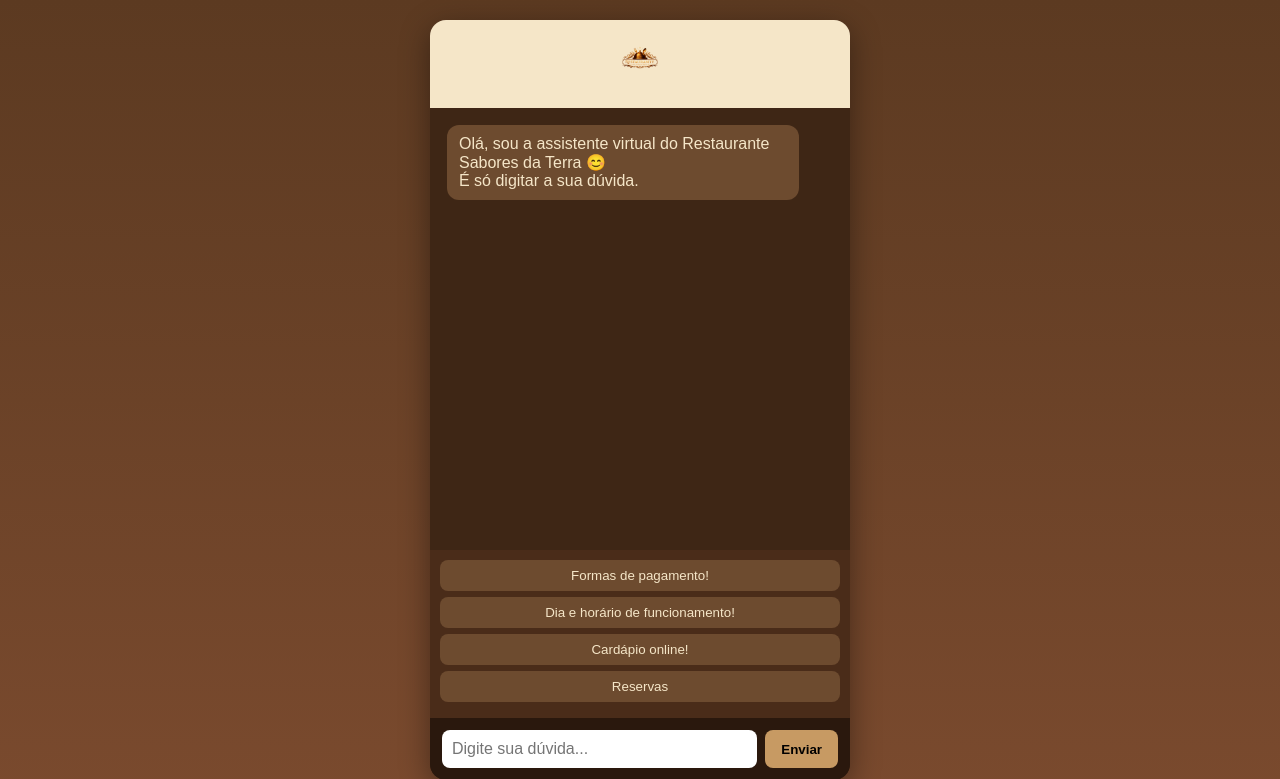
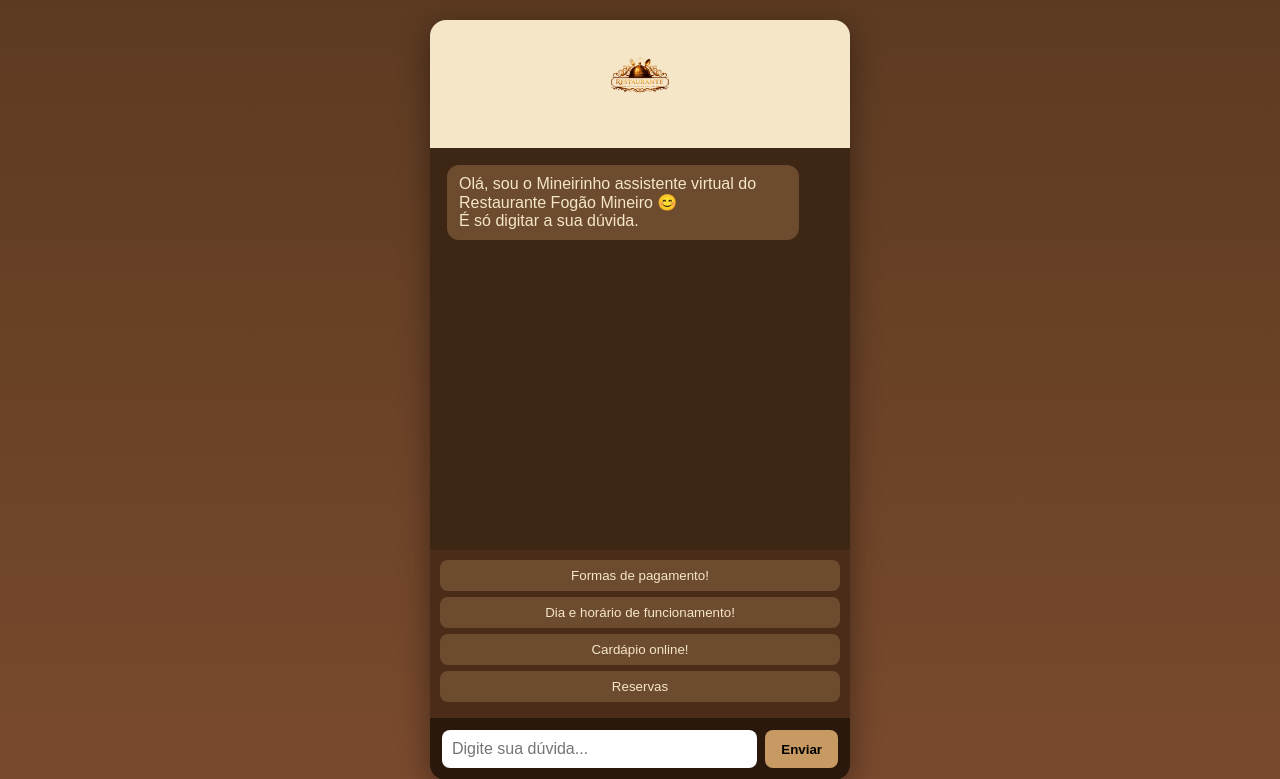
Before and after one commit to felpbv/estatisticamente-projeto-00, a Flask app: page / in a window 1280 px wide. Shown: the top 779 px of the page. Run offline with Flask 3, Linux system fonts and the light colour scheme; parts of the project's set-up code (start-up, migrations or seed data) failed here and were passed over.

Commit message:
Logo e Mensagem inicial
Mudança Logo e Mensagem inicial

```diff
--- a/templates/index.html
+++ b/templates/index.html
@@ -46,7 +46,7 @@
         }
 
         .logo-area img {
-            max-height: 60px;
+            max-height: 100px;
         }
 
         /* ===============================
@@ -173,7 +173,7 @@
        ========================================= */
 
     const mensagemBoasVindas =
-        "Olá, sou a assistente virtual do Restaurante Sabores da Terra 😊<br>É só digitar a sua dúvida.";
+        "Olá, sou o Mineirinho assistente virtual do Restaurante Fogão Mineiro 😊<br>É só digitar a sua dúvida.";
 
     const perguntasFrequentes = [
         "Formas de pagamento!",
```
